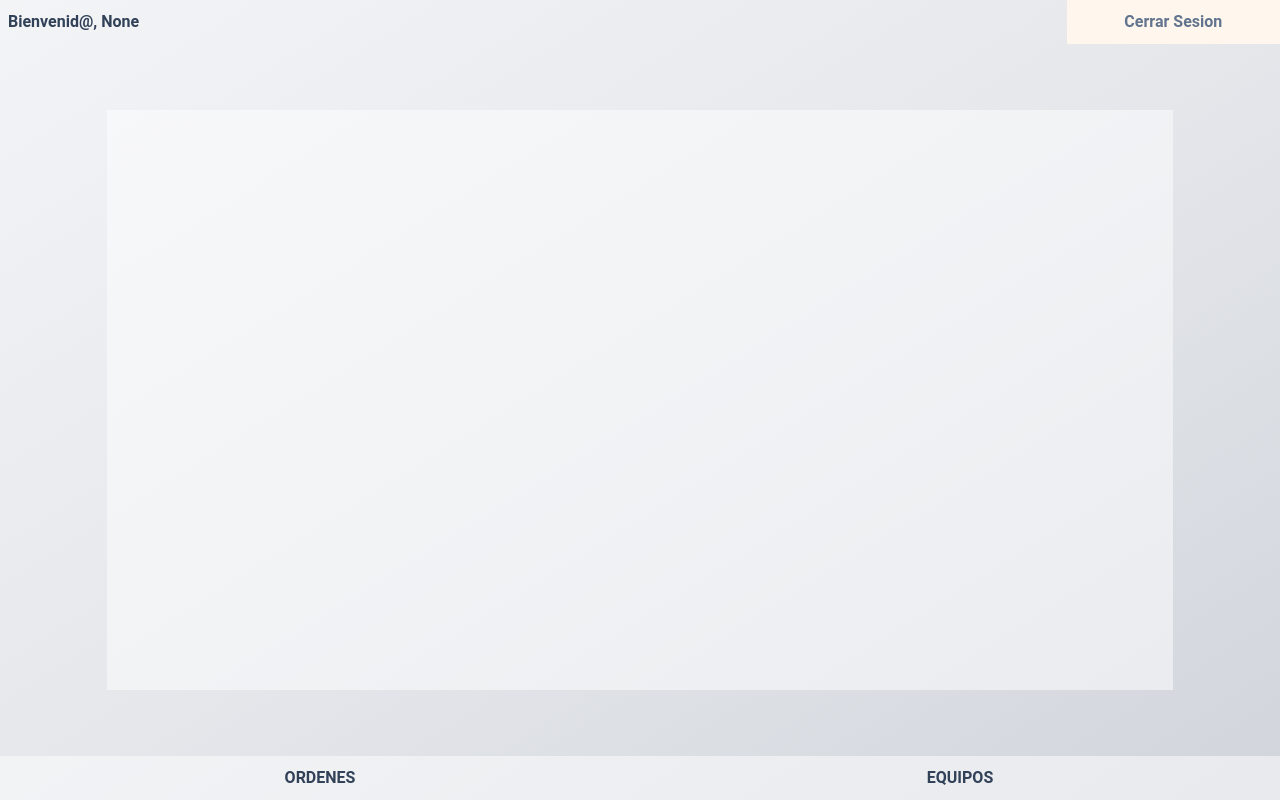
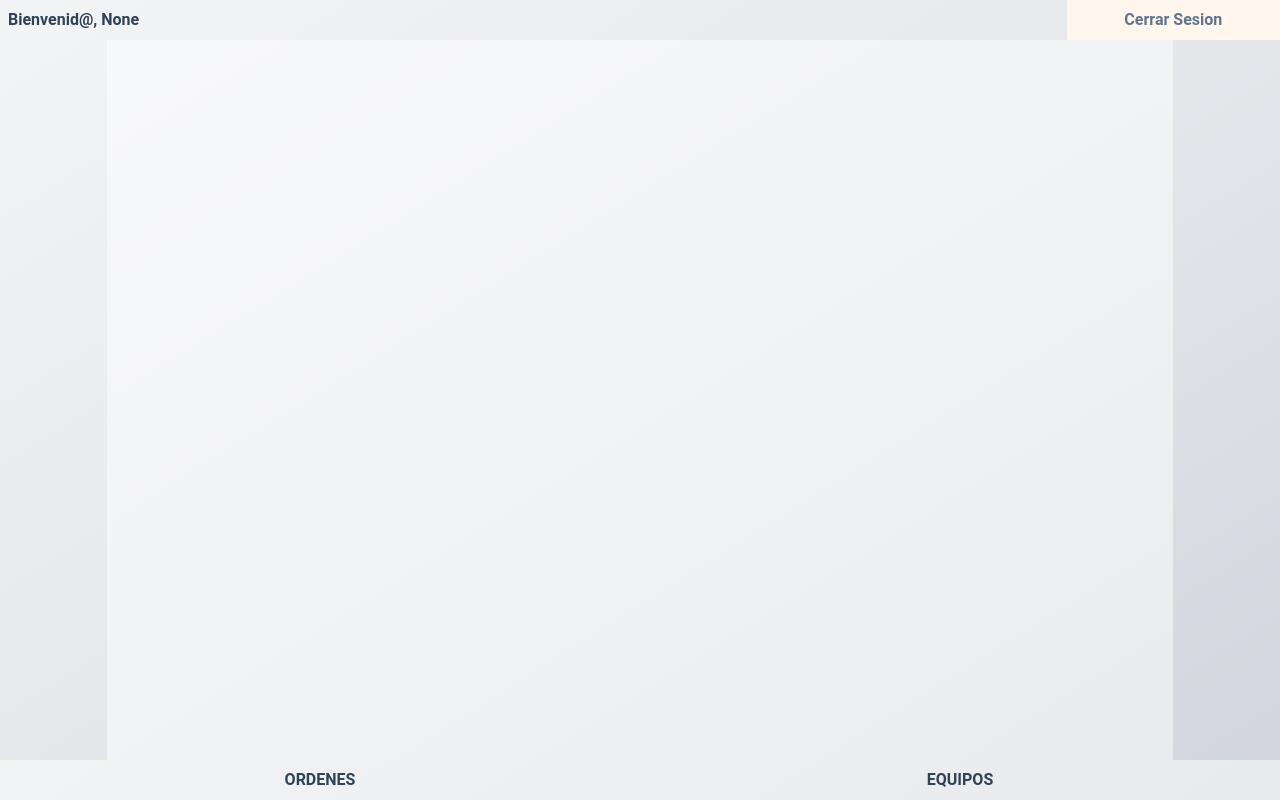
Before and after one commit to GaboAbo/axion_smarty, a Django app: page /home in a window 1280 px wide. Run offline with Django 5.2, Linux system fonts and the light colour scheme; some libraries are stand-ins or nearby versions; some web fonts are replaced.

Commit message:
heights changed to relative values

```diff
--- a/Templates/base.html
+++ b/Templates/base.html
@@ -13,13 +13,13 @@
         <script src="https://unpkg.com/htmx.org@1.9.12"></script>
     </head>
     <body class="basic-container w-full h-screen font-roboto text-slate-700 bg-gradient-to-br from-gray-100 via-gray-200 to-gray-300">
-        <div class="absolute top-0 r-1/2 w-full h-[44px] flex justify-around font-semibold">
+        <div class="absolute top-0 r-1/2 w-full h-[5%] flex justify-around font-semibold">
             <div class="w-5/6 h-full flex items-center">
                 <p class="px-2">Bienvenid@, {{ full_name }}</p>
             </div>
             <form method="post" action="{% url 'logout' %}" class="w-1/6 h-full">
                 {% csrf_token %}
-                <button type="submit" class="w-full h-[44px] text-slate-500 hover:text-white bg-orange-50 hover:bg-orange-300 duration-300">Cerrar Sesion</button>
+                <button type="submit" class="w-full h-full text-slate-500 hover:text-white bg-orange-50 hover:bg-orange-300 duration-300">Cerrar Sesion</button>
             </form>
         </div>
 
@@ -28,10 +28,10 @@
 
         <div
             id="sidebar"
-            class="absolute bottom-0 r-1/2 w-full h-[44px] bg-white/50 flex justify-around font-semibold">
+            class="absolute bottom-0 r-1/2 w-full h-[5%] bg-white/50 flex justify-around font-semibold">
 
             <button
-                class="w-1/2 h-[44px] flex-center {% if active_tab == 'order' %}bg-blue-500 text-white{% else %}bg-transparent hover:bg-slate-600/20 duration-300{% endif %}"
+                class="w-1/2 h-full flex-center {% if active_tab == 'order' %}bg-blue-500 text-white{% else %}bg-transparent hover:bg-slate-600/20 duration-300{% endif %}"
                 type="button"
                 hx-get="{% url 'getAllOrders' %}"
                 hx-target="#menu"
@@ -42,7 +42,7 @@
             </button>
 
             <button
-                class="w-1/2 h-[44px] flex-center {% if active_tab == 'device' %}bg-blue-500 text-white{% else %}bg-transparent hover:bg-slate-600/20 duration-300{% endif %}"
+                class="w-1/2 h-full flex-center {% if active_tab == 'device' %}bg-blue-500 text-white{% else %}bg-transparent hover:bg-slate-600/20 duration-300{% endif %}"
                 type="button"
                 hx-get="{% url 'getAllDevices' %}"
                 hx-target="#menu"
--- a/Templates/dashboard.html
+++ b/Templates/dashboard.html
@@ -3,5 +3,5 @@
 {% block title %}Inicio{% endblock %}
 
 {% block content %}
-<div id="menu" class="w-5/6 h-[580px] bg-white/50 flex flex-col gap-1 justify-center items-center text-lg"></div>
+<div id="menu" class="w-5/6 h-[90%] bg-white/50 flex flex-col gap-1 justify-center items-center text-lg"></div>
 {% endblock %}
--- a/Templates/order/list.html
+++ b/Templates/order/list.html
@@ -2,7 +2,7 @@
 
 <div id="order_list" class="w-full flex flex-col">
     <div class="basic-container w-full h-[30px] mb-[10px] bg-slate-50 text-xl font-bold"><p>Listado de Ordenes</p></div>
-    <div class="w-full h-[90px] mb-[10px] bg-slate-50 flex flex-row">
+    <div class="w-full h-1/5 mb-[10px] bg-slate-50 flex flex-row">
         <form
             id="filter"
             class="w-11/12 h-full grid grid-cols-5 p-4 gap-x-4 gap-y-1"
@@ -62,10 +62,10 @@
         </div>
     </div>
 
-    <div class="w-full h-[430px] overflow-y-scroll">
+    <div class="w-full h-4/5 overflow-y-scroll">
         <table id="order_table" class="table-auto w-full h-full text-sm">
             <thead class="sticky top-0 bg-slate-50">
-                <tr class="h-[68px]">
+                <tr class="h-full">
                     <th style="width:5%">ID</th>
                     <th style="width:45%">Cliente</th>
                     <th style="width:16%">Ingeniero</th>
--- a/Templates/order/orderView.html
+++ b/Templates/order/orderView.html
@@ -1,10 +1,10 @@
 {% load static %}
 
-<div id="order_view" class="w-5/6 h-[620px]">
+<div id="order_view" class="w-5/6 h-[90%]">
     <div class="w-full h-[30px] mb-[10px] bg-slate-50 flex justify-center text-xl font-bold">
         <p>Detalle de Orden #{{ order.pk }}</p>
     </div>
-    <div class="w-full h-[90px] mb-[10px] bg-slate-50 flex flex-row">
+    <div class="w-full h-1/5 mb-[10px] bg-slate-50 flex flex-row">
         <div class="w-full h-full grid grid-cols-6 p-4 gap-x-4">
             <div class="h-[24px] px-2 text-sm col-span-4"><b>Cliente</b>: {{ order.client.name }}</div>
             <div class="h-[24px] px-2 text-sm"><b>Estado</b>: {{ order.get_status_display }}</div>
@@ -38,7 +38,7 @@
             </div>
         </div>
     </div>
-    <div class="w-full h-[480px] bg-slate-50 overflow-y-scroll">
+    <div class="w-full h-4/5 bg-slate-50 overflow-y-scroll">
         <table id="device_table" class="table-auto w-full h-full text-sm">
             <thead class="sticky top-0 bg-slate-50">
                 <tr class="h-[68px]">
--- a/Templates/partials/sidebar.html
+++ b/Templates/partials/sidebar.html
@@ -1,9 +1,9 @@
 <div
     id="sidebar"
-    class="absolute bottom-0 r-1/2 w-full h-[44px] bg-white/50 flex justify-around font-semibold">
+    class="absolute bottom-0 r-1/2 w-full h-[5%] bg-white/50 flex justify-around font-semibold">
 
     <button
-        class="w-1/2 h-[44px] flex-center {% if active_tab == 'order' %}bg-blue-500 text-white{% else %}bg-transparent hover:bg-slate-600/20 duration-300{% endif %}"
+        class="w-1/2 h-full flex-center {% if active_tab == 'order' %}bg-blue-500 text-white{% else %}bg-transparent hover:bg-slate-600/20 duration-300{% endif %}"
         type="button"
         hx-get="{% url 'getAllOrders' %}"
         hx-target="#menu"
@@ -14,7 +14,7 @@
     </button>
 
     <button
-        class="w-1/2 h-[44px] flex-center {% if active_tab == 'device' %}bg-blue-500 text-white{% else %}bg-transparent hover:bg-slate-600/20 duration-300{% endif %}"
+        class="w-1/2 h-full flex-center {% if active_tab == 'device' %}bg-blue-500 text-white{% else %}bg-transparent hover:bg-slate-600/20 duration-300{% endif %}"
         type="button"
         hx-get="{% url 'getAllDevices' %}"
         hx-target="#menu"
--- a/static/output.css
+++ b/static/output.css
@@ -322,11 +322,32 @@
   .hidden {
     display: none;
   }
+  .inline-flex {
+    display: inline-flex;
+  }
+  .list-item {
+    display: list-item;
+  }
   .table {
     display: table;
   }
+  .h-1 {
+    height: calc(var(--spacing) * 1);
+  }
   .h-1\/2 {
     height: calc(1/2 * 100%);
+  }
+  .h-1\/5 {
+    height: calc(1/5 * 100%);
+  }
+  .h-4 {
+    height: calc(var(--spacing) * 4);
+  }
+  .h-4\/5 {
+    height: calc(4/5 * 100%);
+  }
+  .h-\[5\%\] {
+    height: 5%;
   }
   .h-\[22px\] {
     height: 22px;
@@ -348,6 +369,9 @@
   }
   .h-\[68px\] {
     height: 68px;
+  }
+  .h-\[90\%\] {
+    height: 90%;
   }
   .h-\[90px\] {
     height: 90px;
@@ -397,8 +421,14 @@
   .w-1\/12 {
     width: calc(1/12 * 100%);
   }
+  .w-5 {
+    width: calc(var(--spacing) * 5);
+  }
   .w-5\/6 {
     width: calc(5/6 * 100%);
+  }
+  .w-11 {
+    width: calc(var(--spacing) * 11);
   }
   .w-11\/12 {
     width: calc(11/12 * 100%);
@@ -447,6 +477,9 @@
   }
   .transform {
     transform: var(--tw-rotate-x) var(--tw-rotate-y) var(--tw-rotate-z) var(--tw-skew-x) var(--tw-skew-y);
+  }
+  .resize {
+    resize: both;
   }
   .grid-cols-5 {
     grid-template-columns: repeat(5, minmax(0, 1fr));
@@ -565,6 +598,9 @@
   .border-slate-500 {
     border-color: var(--color-slate-500);
   }
+  .border-b-white {
+    border-bottom-color: var(--color-white);
+  }
   .border-b-white\/70 {
     border-bottom-color: color-mix(in oklab, var(--color-white) 70%, transparent);
   }
@@ -606,6 +642,9 @@
   }
   .bg-transparent {
     background-color: transparent;
+  }
+  .bg-white {
+    background-color: var(--color-white);
   }
   .bg-white\/20 {
     background-color: color-mix(in oklab, var(--color-white) 20%, transparent);
@@ -720,11 +759,18 @@
   .text-white {
     color: var(--color-white);
   }
+  .underline {
+    text-decoration-line: underline;
+  }
   .opacity-40 {
     opacity: 40%;
   }
   .opacity-50 {
     opacity: 50%;
+  }
+  .outline {
+    outline-style: var(--tw-outline-style);
+    outline-width: 1px;
   }
   .filter {
     filter: var(--tw-blur,) var(--tw-brightness,) var(--tw-contrast,) var(--tw-grayscale,) var(--tw-hue-rotate,) var(--tw-invert,) var(--tw-saturate,) var(--tw-sepia,) var(--tw-drop-shadow,);
@@ -1003,6 +1049,11 @@
   syntax: "*";
   inherits: false;
 }
+@property --tw-outline-style {
+  syntax: "*";
+  inherits: false;
+  initial-value: solid;
+}
 @property --tw-blur {
   syntax: "*";
   inherits: false;
```
